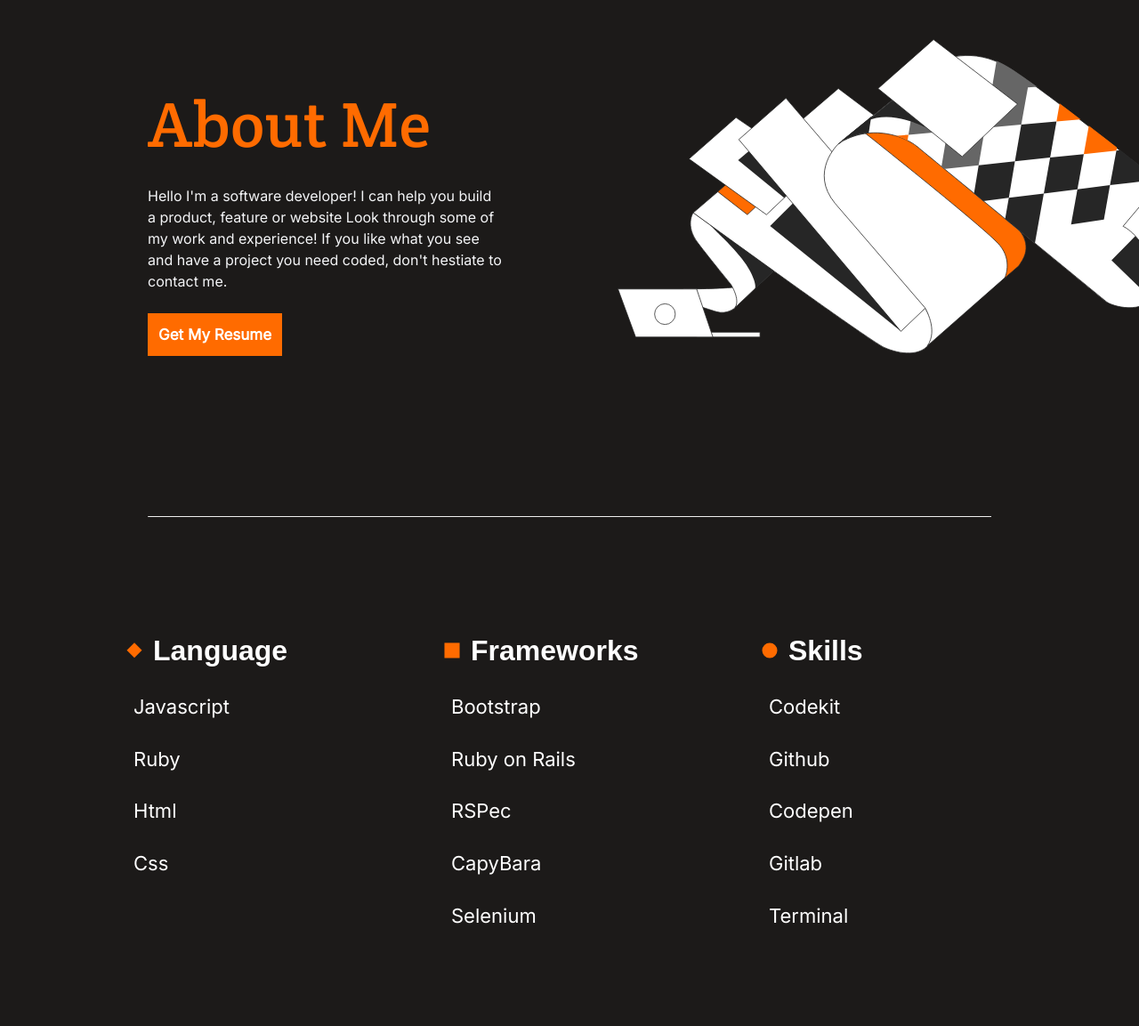
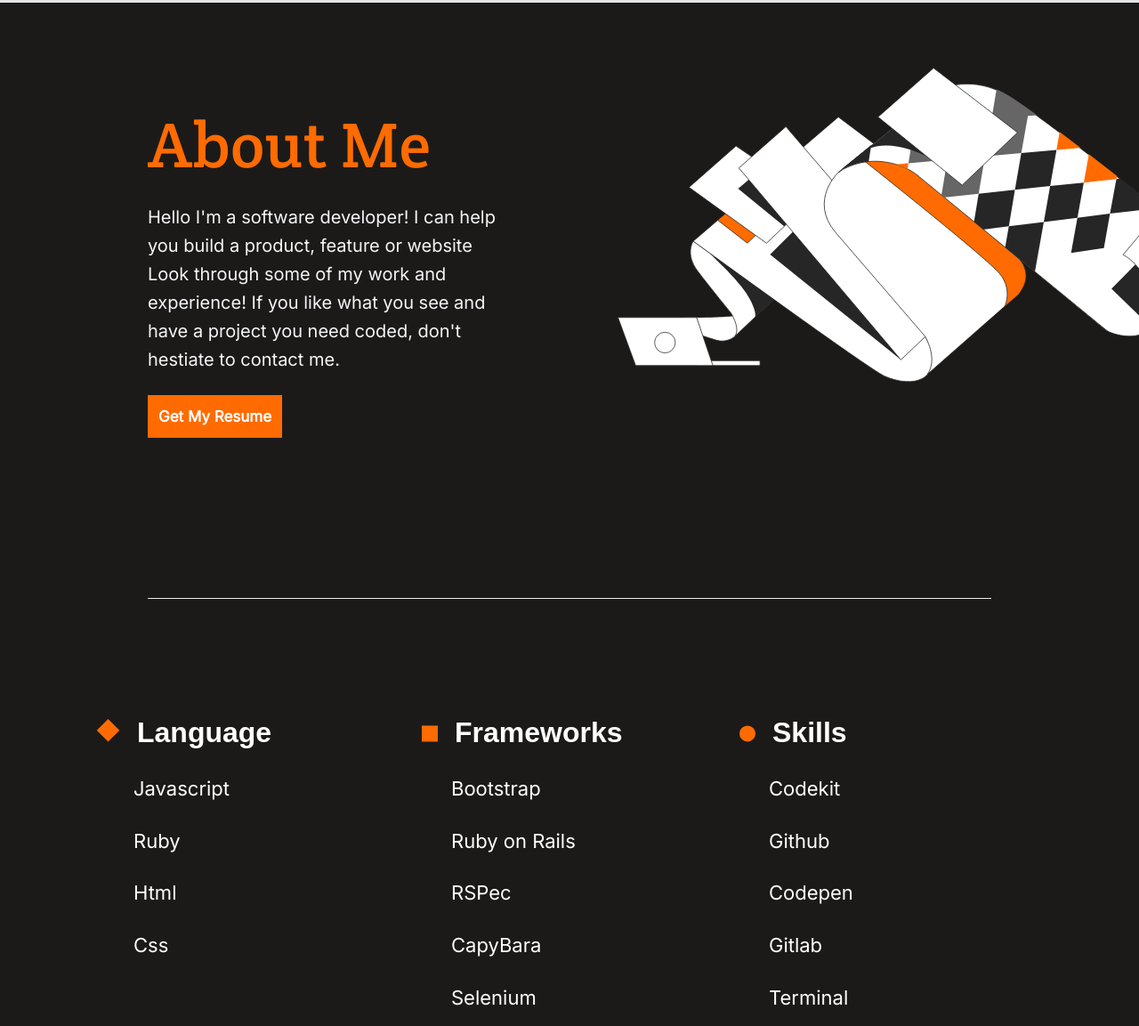
Before and after one commit to ryxtor/Portfolio, a website: page index.html in a window 1280 px wide. Shown: the part 2388-3541 px from the top of the page at 89% size. Drawn offline with Linux system fonts and the light colour scheme.

Commit message:
Add footer's desktop version and fix about me list

```diff
--- a/index.html
+++ b/index.html
@@ -168,10 +168,9 @@
   <hr class="solid">
   <div class="about-me-ul-container">
   <div>
-  <div class="about-me-title-div">
-    <img src="src/Rectangle-1.svg" alt="diamond icon"  class="square">
-    <h3 class="about-me-title-ul">Language</h3>
-  </div>
+  <ul class="language-list">
+    <li class="about-me-title-ul">Language</li>
+  </ul>
   <ul class="about-me-ul">
     <li class="about-me-li">Javascript</li>
     <li class="about-me-li">Ruby</li>
@@ -180,10 +179,9 @@
   </ul>
 </div>
 <div>
-  <div class="about-me-title-div">
-    <img src="src/Rectangle-2.svg" alt="square icon" class="square">
-    <h3 class="about-me-title-ul">Frameworks</h3>
-  </div>
+  <ul class="frameworks-list">
+    <li class="about-me-title-ul">Frameworks</li>
+  </ul>
   <ul class="about-me-ul">
     <li class="about-me-li">Bootstrap</li>
     <li class="about-me-li">Ruby on Rails</li>
@@ -193,10 +191,9 @@
   </ul>
 </div>
 <div>
-  <div class="about-me-title-div">
-    <img src="src/Rectangle-3.svg" alt="circle icon" class="square">
-    <h3 class="about-me-title-ul">Skills</h3>
-  </div>
+  <ul class="skills-list">
+    <li class="about-me-title-ul">Skills</li>
+  </ul>
   <ul class="about-me-ul ul-margin">
     <li class="about-me-li">Codekit</li>
     <li class="about-me-li">Github</li>
--- a/style.css
+++ b/style.css
@@ -289,11 +289,22 @@ h3 {
   line-height: 42.67px;
 }
 
-.about-me-title-div {
-  display: flex;
+.language-list {
   justify-content: center;
-  align-items: center;
-  width: 100%;
+  list-style-image: url(src/Rectangle-1.svg);
+  padding: 0;
+}
+
+.frameworks-list {
+  justify-content: center;
+  list-style-image: url(src/Rectangle-2.svg);
+  padding: 0;
+}
+
+.skills-list {
+  justify-content: center;
+  list-style-image: url(src/Rectangle-3.svg);
+  padding: 0;
 }
 
 .about-me-title-ul {
@@ -545,6 +556,9 @@ h3 {
     max-width: 448px;
     padding: 0;
     margin-top: 24px;
+    font-size: 20px;
+    line-height: 28px;
+    font-weight: 400;
   }
 
   .works-title {
@@ -554,6 +568,8 @@ h3 {
 
   .works-title-2 {
     padding: 0;
+    font-size: 40px;
+    line-height: 52px;
   }
 
   .works-info ul {
@@ -586,6 +602,8 @@ h3 {
   .about-me-p {
     min-width: 40%;
     max-width: 566px;
+    font-size: 20px;
+    line-height: 32px;
   }
 
   .about-me-ul-container {
@@ -594,6 +612,18 @@ h3 {
   }
 
   .about-me-title-div {
+    justify-content: flex-start;
+  }
+
+  .language-list {
+    justify-content: flex-start;
+  }
+
+  .frameworks-list {
+    justify-content: flex-start;
+  }
+
+  .skills-list {
     justify-content: flex-start;
   }
 
@@ -606,6 +636,36 @@ h3 {
   .about-me-li {
     align-self: flex-start;
   }
+
+  .about-me-title {
+    line-height: 81px;
+  }
+
+  .footer {
+    display: flex;
+    padding: 130px 142px 0 142px;
+  }
+
+  .footer-title {
+    text-align: start;
+    min-width: 400px;
+    max-width: 455px;
+    font-size: 40px;
+    line-height: 52px;
+    color: #262626;
+  }
+
+  .footer form {
+    width: 100%;
+  }
+
+  .footer form button {
+    align-self: flex-start;
+  }
+
+  .social-footer::after {
+    display: none;
+  }
 }
 
 @media screen and (max-width: 992px) {
```
